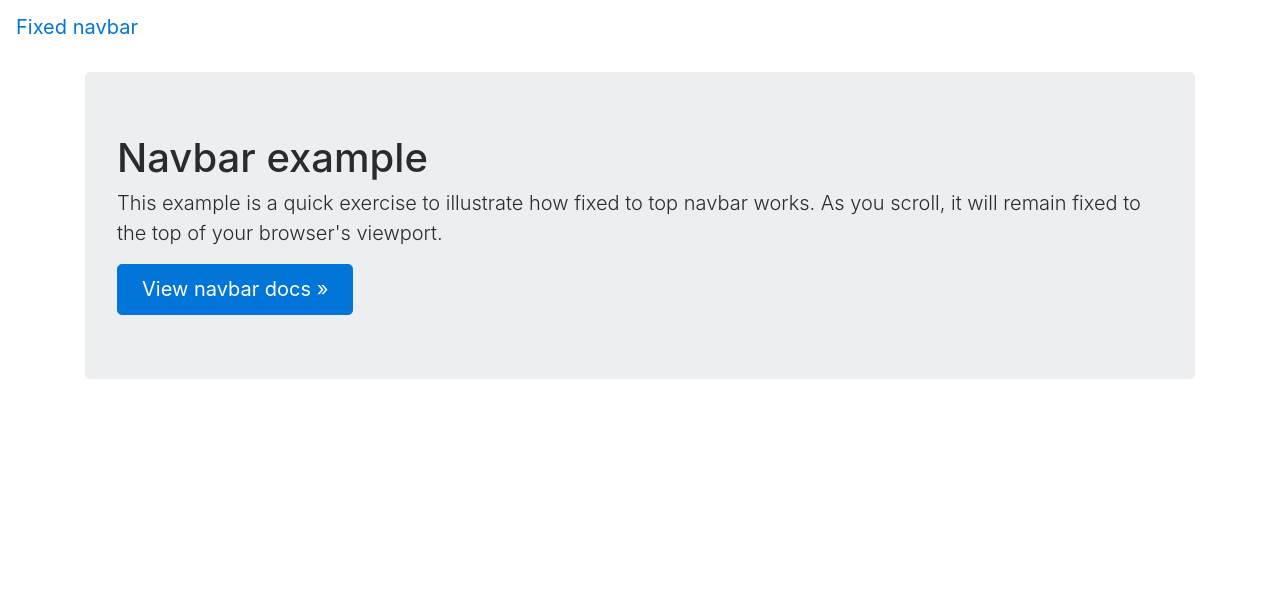
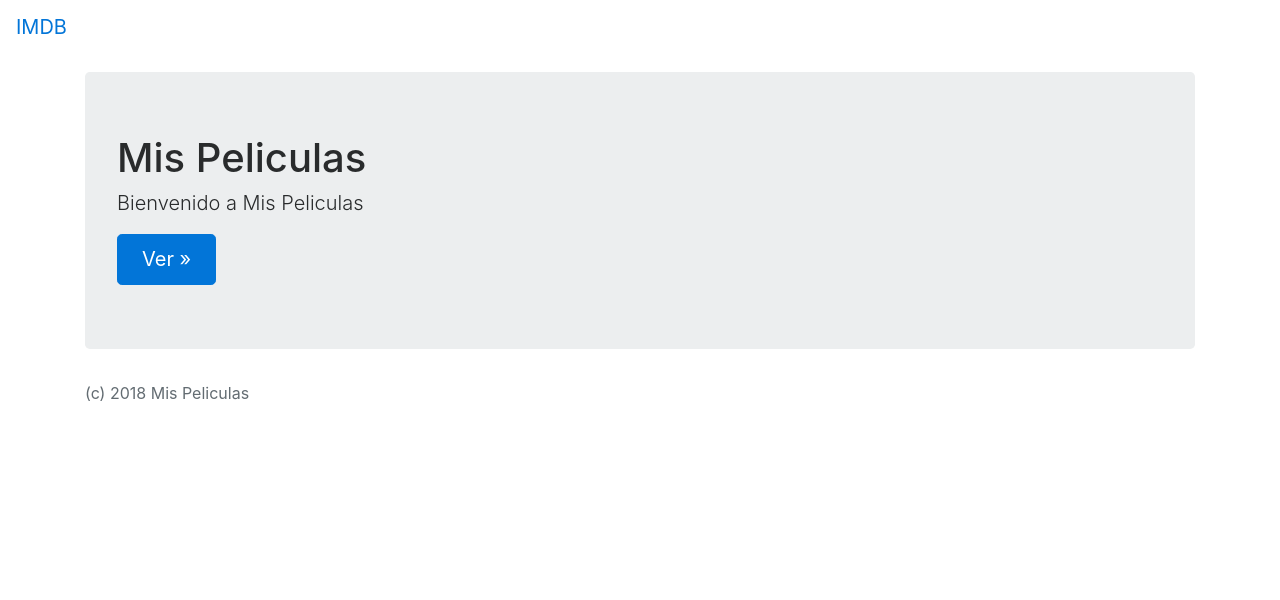
Before and after one commit to codeandcoke/servidor-ejercicios, a Django app: page /mispeliculas/ in a window 1280 px wide. Shown: the top 600 px of the page. Run offline with Django 3.2, Linux system fonts and the light colour scheme; some libraries are stand-ins or nearby versions.

Commit message:
[Peliculas] Añadido Bootstrap y creada nueva portada para la página

```diff
--- /dev/null
+++ b/Peliculas/mispeliculas/templates/peliculas/cabecera.html
@@ -0,0 +1,37 @@
+{% load static %}
+<!doctype html>
+<html lang="en">
+  <head>
+    <meta charset="utf-8">
+    <meta name="viewport" content="width=device-width, initial-scale=1, shrink-to-fit=no">
+    <meta name="description" content="">
+    <meta name="author" content="">
+    <link rel="icon" href="../../../../favicon.ico">
+
+    <title>IMDB</title>
+
+    <!-- Bootstrap core CSS -->
+    <link rel="stylesheet" href="https://maxcdn.bootstrapcdn.com/bootstrap/4.0.0-beta.3/css/bootstrap.min.css" integrity="sha384-Zug+QiDoJOrZ5t4lssLdxGhVrurbmBWopoEl+M6BdEfwnCJZtKxi1KgxUyJq13dy" crossorigin="anonymous">
+    <!-- Custom styles for this template -->
+    <link href="{% static 'peliculas/navbar-top-fixed.css' %}" rel="stylesheet">
+  </head>
+
+  <body>
+
+    <nav class="navbar navbar-expand-md navbar-dark fixed-top bg-dark">
+      <a class="navbar-brand" href="#">IMDB</a>
+      <button class="navbar-toggler" type="button" data-toggle="collapse" data-target="#navbarCollapse" aria-controls="navbarCollapse" aria-expanded="false" aria-label="Toggle navigation">
+        <span class="navbar-toggler-icon"></span>
+      </button>
+      <div class="collapse navbar-collapse" id="navbarCollapse">
+        <ul class="navbar-nav mr-auto">
+          <li class="nav-item active">
+            <a class="nav-link" href="#">Home <span class="sr-only">(current)</span></a>
+          </li>
+        </ul>
+        <form class="form-inline mt-2 mt-md-0">
+          <input class="form-control mr-sm-2" type="text" placeholder="Buscar" aria-label="Search">
+          <button class="btn btn-outline-success my-2 my-sm-0" type="submit">Buscar</button>
+        </form>
+      </div>
+    </nav>
--- a/Peliculas/mispeliculas/templates/peliculas/index.html
+++ b/Peliculas/mispeliculas/templates/peliculas/index.html
@@ -1,62 +1,3 @@
-{% load static %}
-<!doctype html>
-<html lang="en">
-  <head>
-    <meta charset="utf-8">
-    <meta name="viewport" content="width=device-width, initial-scale=1, shrink-to-fit=no">
-    <meta name="description" content="">
-    <meta name="author" content="">
-    <link rel="icon" href="../../../../favicon.ico">
-
-    <title>Fixed top navbar example for Bootstrap</title>
-
-    <!-- Bootstrap core CSS -->
-    <link rel="stylesheet" href="https://maxcdn.bootstrapcdn.com/bootstrap/4.0.0-beta.3/css/bootstrap.min.css" integrity="sha384-Zug+QiDoJOrZ5t4lssLdxGhVrurbmBWopoEl+M6BdEfwnCJZtKxi1KgxUyJq13dy" crossorigin="anonymous">
-    <!-- Custom styles for this template -->
-    <link href="{% static 'peliculas/navbar-top-fixed.css' %}" rel="stylesheet">
-  </head>
-
-  <body>
-
-    <nav class="navbar navbar-expand-md navbar-dark fixed-top bg-dark">
-      <a class="navbar-brand" href="#">Fixed navbar</a>
-      <button class="navbar-toggler" type="button" data-toggle="collapse" data-target="#navbarCollapse" aria-controls="navbarCollapse" aria-expanded="false" aria-label="Toggle navigation">
-        <span class="navbar-toggler-icon"></span>
-      </button>
-      <div class="collapse navbar-collapse" id="navbarCollapse">
-        <ul class="navbar-nav mr-auto">
-          <li class="nav-item active">
-            <a class="nav-link" href="#">Home <span class="sr-only">(current)</span></a>
-          </li>
-          <li class="nav-item">
-            <a class="nav-link" href="#">Link</a>
-          </li>
-          <li class="nav-item">
-            <a class="nav-link disabled" href="#">Disabled</a>
-          </li>
-        </ul>
-        <form class="form-inline mt-2 mt-md-0">
-          <input class="form-control mr-sm-2" type="text" placeholder="Search" aria-label="Search">
-          <button class="btn btn-outline-success my-2 my-sm-0" type="submit">Search</button>
-        </form>
-      </div>
-    </nav>
-
-    <main role="main" class="container">
-      <div class="jumbotron">
-        <h1>Navbar example</h1>
-        <p class="lead">This example is a quick exercise to illustrate how fixed to top navbar works. As you scroll, it will remain fixed to the top of your browser's viewport.</p>
-        <a class="btn btn-lg btn-primary" href="../../components/navbar/" role="button">View navbar docs &raquo;</a>
-      </div>
-    </main>
-
-
-    <!-- Bootstrap core JavaScript
-    ================================================== -->
-    <!-- Placed at the end of the document so the pages load faster -->
-    <script src="https://code.jquery.com/jquery-3.2.1.slim.min.js" integrity="sha384-KJ3o2DKtIkvYIK3UENzmM7KCkRr/rE9/Qpg6aAZGJwFDMVNA/GpGFF93hXpG5KkN" crossorigin="anonymous"></script>
-    <script>window.jQuery || document.write('<script src="../../../../assets/js/vendor/jquery.min.js"><\/script>')</script>
-    <script src="../../../../assets/js/vendor/popper.min.js"></script>
-    <script src="../../../../dist/js/bootstrap.min.js"></script>
-  </body>
-</html>
+{% include 'peliculas/cabecera.html' %}
+{% include 'peliculas/jumbotron.html' %}
+{% include 'peliculas/pie.html' %}
--- /dev/null
+++ b/Peliculas/mispeliculas/templates/peliculas/jumbotron.html
@@ -0,0 +1,7 @@
+<main role="main" class="container">
+      <div class="jumbotron">
+        <h1>Mis Peliculas</h1>
+        <p class="lead">Bienvenido a Mis Peliculas</p>
+        <a class="btn btn-lg btn-primary" href="{% url 'peliculas' %}" role="button">Ver &raquo;</a>
+      </div>
+    </main>
--- /dev/null
+++ b/Peliculas/mispeliculas/templates/peliculas/pie.html
@@ -0,0 +1,11 @@
+<footer class="footer">
+      <div class="container">
+        <span class="text-muted">(c) 2018 Mis Peliculas</span>
+      </div>
+    </footer>
+    <!-- Bootstrap core JavaScript
+    ================================================== -->
+    <!-- Placed at the end of the document so the pages load faster -->
+    <script src="https://code.jquery.com/jquery-3.2.1.slim.min.js" integrity="sha384-KJ3o2DKtIkvYIK3UENzmM7KCkRr/rE9/Qpg6aAZGJwFDMVNA/GpGFF93hXpG5KkN" crossorigin="anonymous"></script>
+  </body>
+</html>
--- a/Peliculas/mispeliculas/urls.py
+++ b/Peliculas/mispeliculas/urls.py
@@ -4,5 +4,6 @@
 
 urlpatterns = [
     url(r'^$', views.index, name='index'),
-    url(r'^mispeliculas/(?P<pelicula_id>[0-9]+)/$', views.get_pelicula, name='mispeliculas')
+    url(r'^peliculas/', views.peliculas, name='peliculas'),
+    url(r'^pelicula/(?P<pelicula_id>[0-9]+)/$', views.get_pelicula, name='pelicula')
 ]
--- a/Peliculas/mispeliculas/views.py
+++ b/Peliculas/mispeliculas/views.py
@@ -4,9 +4,13 @@
 
 
 def index(request):
+    return render(request, 'peliculas/index.html')
+
+
+def peliculas(request):
     lista_peliculas = Pelicula.objects.all()
     contexto = {'lista_peliculas': lista_peliculas}
-    return render(request, 'peliculas/index.html', contexto)
+    return render(request, 'peliculas/peliculas.html', contexto)
 
 
 def get_pelicula(request, pelicula_id):
```
Also changed, not shown: Peliculas/mispeliculas/templates/peliculas/peliculas.html (added, +15 -0 lines), Peliculas/db.sqlite3.
